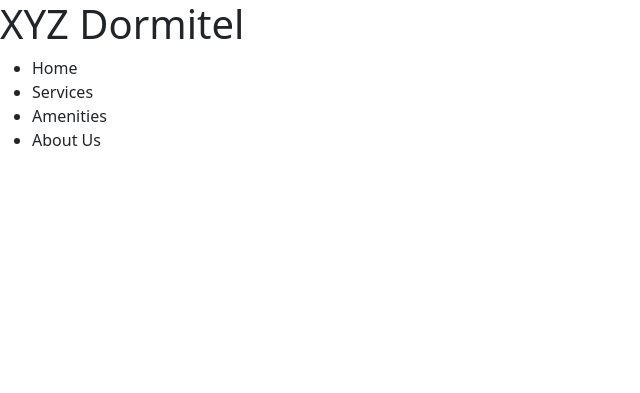
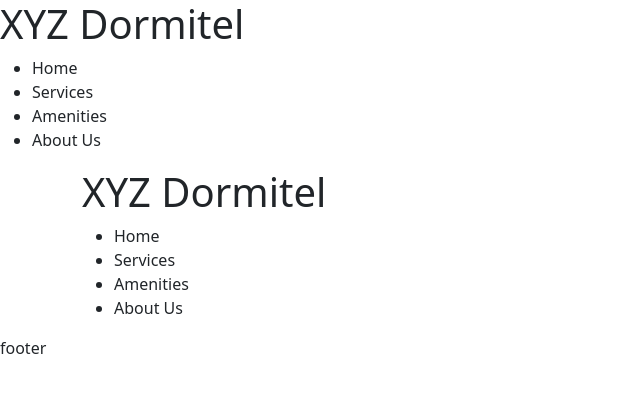
Before and after one commit to el-blmnt/dormitel-mgt-system, a Django app: page /dms/ in a window 1280 px wide. Shown: the top 393 px of the page, without its empty margins (0-640 px from the left). Run offline with Django 5.2, Linux system fonts and the light colour scheme.

Commit message:
Webpage enhancements

```diff
--- a/dormitelSystem/dms/templates/base.html
+++ b/dormitelSystem/dms/templates/base.html
@@ -7,11 +7,33 @@
     <link href="https://cdn.jsdelivr.net/npm/bootstrap@5.2.3/dist/css/bootstrap.min.css" rel="stylesheet" integrity="sha384-rbsA2VBKQhggwzxH7pPCaAqO46MgnOM80zW1RWuH61DGLwZJEdK2Kadq2F9CUG65" crossorigin="anonymous">
   </head>
   <body>
-    {% block content %}
+    <header>
+      <h1> XYZ Dormitel </h1>
+    </header>
 
-    {% endblock  %}
+    <nav>
+      <ul>
+          <li>Home</li>
+          <li>Services</li>
+          <li>Amenities</li>
+          <li>About Us</li>
+      </ul>
+    </nav>
+
+    <main>
+
+    <div class= container>
+      {% block content %}
+      {% endblock  %}
+    </div>
     <script src="https://cdn.jsdelivr.net/npm/bootstrap@5.2.3/dist/js/bootstrap.bundle.min.js" integrity="sha384-kenU1KFdBIe4zVF0s0G1M5b4hcpxyD9F7jL+jjXkk+Q2h455rYXK/7HAuoJl+0I4" crossorigin="anonymous"></script>
     <script src="https://cdn.jsdelivr.net/npm/@popperjs/core@2.11.6/dist/umd/popper.min.js" integrity="sha384-oBqDVmMz9ATKxIep9tiCxS/Z9fNfEXiDAYTujMAeBAsjFuCZSmKbSSUnQlmh/jp3" crossorigin="anonymous"></script>
-<script src="https://cdn.jsdelivr.net/npm/bootstrap@5.2.3/dist/js/bootstrap.min.js" integrity="sha384-cuYeSxntonz0PPNlHhBs68uyIAVpIIOZZ5JqeqvYYIcEL727kskC66kF92t6Xl2V" crossorigin="anonymous"></script>
+    <script src="https://cdn.jsdelivr.net/npm/bootstrap@5.2.3/dist/js/bootstrap.min.js" integrity="sha384-cuYeSxntonz0PPNlHhBs68uyIAVpIIOZZ5JqeqvYYIcEL727kskC66kF92t6Xl2V" crossorigin="anonymous"></script>
+    </main>
+
+  <footer>
+    footer
+
+  </footer>
 </body>
 </html>
```
Also changed, not shown: dormitelSystem/dms/templates/rooms.html (+22 -21 lines).
